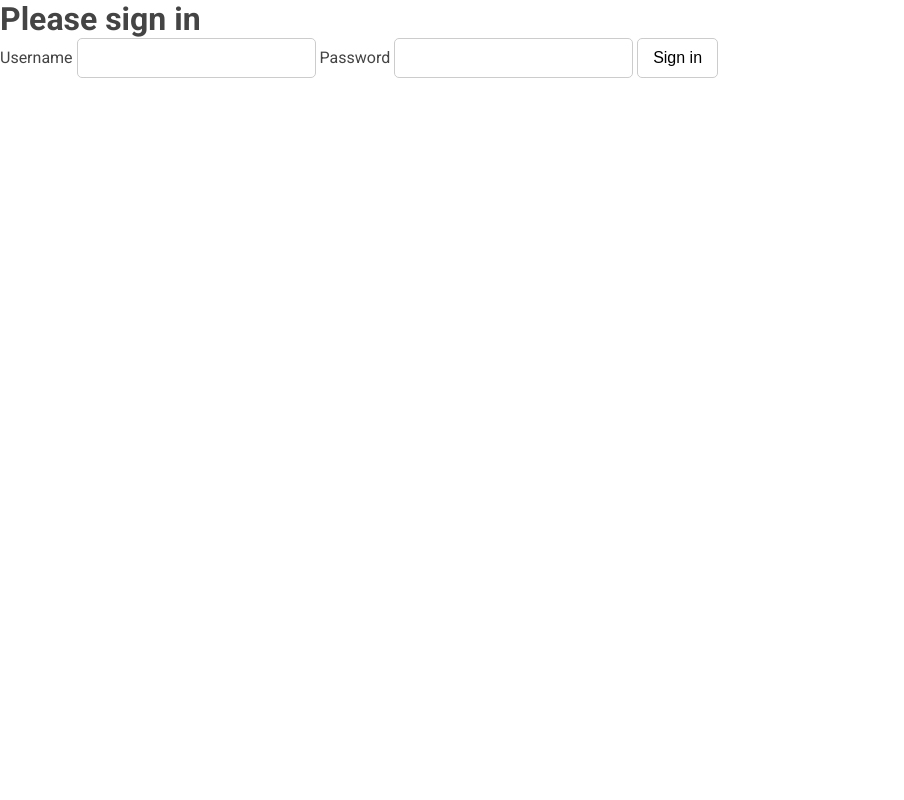
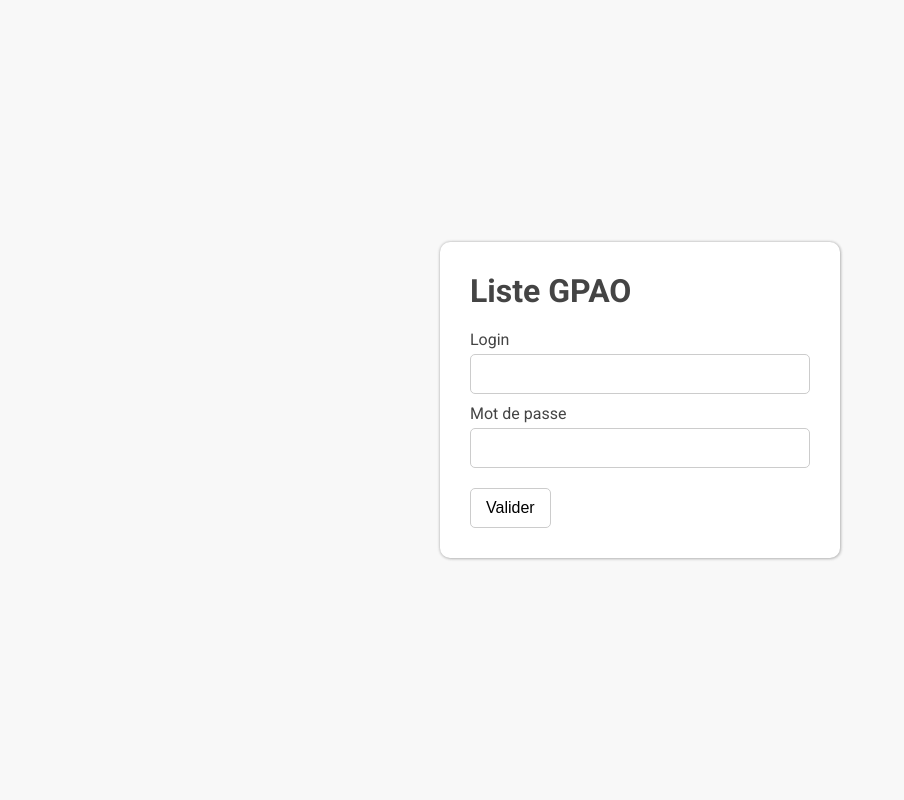
Before and after one commit to atcgroupe/gpao-sorter, a Symfony app: template templates/security/login.html.twig in a window 1280 px wide. Shown: the whole page, without its empty margins (0-904 px from the left). Run offline with Twig, Linux system fonts and the light colour scheme; the template is opened without the code that fills it, so the values that code supplies are empty; style sheets or scripts are compiled from the project's sources; some libraries are stand-ins or nearby versions.

Commit message:
feat: improve app style

```diff
--- a/assets/app.js
+++ b/assets/app.js
@@ -1,3 +1,2 @@
 import "./styles/variables.scss";
 import "./styles/app.scss";
-import "./scripts/modal_points";
--- /dev/null
+++ b/assets/scripts/login.js
@@ -0,0 +1 @@
+import "../styles/login.scss";
--- a/assets/styles/_base.scss
+++ b/assets/styles/_base.scss
@@ -32,4 +32,9 @@ button {
   border: var(--border-light);
   background-color: white;
   border-radius: 0.5rem;
+  transition: box-shadow 0.2s ease-in-out;
+
+  &:hover {
+    box-shadow: var(--box-shadow);
+  }
 }
--- /dev/null
+++ b/assets/styles/login.scss
@@ -0,0 +1,38 @@
+body {
+  background-color: var(--gray-50);
+}
+
+.form-container {
+  height: 100vh;
+  display: flex;
+  flex-flow: row nowrap;
+  justify-content: center;
+  align-items: center;
+
+  form {
+    width: 100%;
+    max-width: 40rem;
+    padding: 3rem;
+    border-radius: 1rem;
+    background-color: white;
+    box-shadow: var(--box-shadow);
+
+    h1 {
+      margin-bottom: 2rem;
+    }
+
+    .form-group {
+      display: flex;
+      flex-flow: column nowrap;
+      margin-top: 1rem;
+
+      label {
+        margin-bottom: 0.5rem;
+      }
+    }
+
+    button[type="submit"] {
+      margin-top: 2rem;
+    }
+  }
+}
--- a/assets/styles/variables.scss
+++ b/assets/styles/variables.scss
@@ -16,15 +16,14 @@
   --gray-1100: #444;
   --gray-1200: #333;
   --gray-1300: #222;
-
   --green-primary: #74bd23;
-
   --orange-primary: #ff6a00;
-
   --blue-primary: #608fd5;
   --blue-lighter: #7097d5;
   --blue-darker: #4c89d9;
 
   --border-light: 1px solid var(--gray-300);
   --border: 2px solid var(--gray-300);
+
+  --box-shadow: 0px 0px 3px var(--gray-500), 1px 1px 3px var(--gray-300);
 }
--- a/templates/security/login.html.twig
+++ b/templates/security/login.html.twig
@@ -3,6 +3,7 @@
 {% block title %}Log in!{% endblock %}
 
 {% block body %}
+  <div class="form-container">
     <form method="post">
       {% if error %}
         <div class="alert alert-danger">{{ error.messageKey|trans(error.messageData, 'security') }}</div>
@@ -14,29 +15,35 @@
         </div>
       {% endif %}
 
-    <h1 class="h3 mb-3 font-weight-normal">Please sign in</h1>
-    <label for="inputUsername">Username</label>
-    <input type="text" value="{{ last_username }}" name="username" id="inputUsername" class="form-control" autocomplete="username" required autofocus>
-    <label for="inputPassword">Password</label>
-    <input type="password" name="password" id="inputPassword" class="form-control" autocomplete="current-password" required>
+      <h1 class="h3 mb-3 font-weight-normal">Liste GPAO</h1>
+
+      <div class="form-group">
+        <label for="inputUsername">Login</label>
+        <input type="text" value="{{ last_username }}" name="username" id="inputUsername" autocomplete="username" required autofocus>
+      </div>
+
+      <div class="form-group">
+        <label for="inputPassword">Mot de passe</label>
+        <input type="password" name="password" id="inputPassword" autocomplete="current-password" required>
+      </div>
 
       <input type="hidden" name="_csrf_token"
              value="{{ csrf_token('authenticate') }}"
       >
 
-    {#
-        Uncomment this section and add a remember_me option below your firewall to activate remember me functionality.
-        See https://symfony.com/doc/current/security/remember_me.html
-
-        <div class="checkbox mb-3">
-            <label>
-                <input type="checkbox" name="_remember_me"> Remember me
-            </label>
-        </div>
-    #}
-
       <button class="btn btn-lg btn-primary" type="submit">
-        Sign in
+        Valider
       </button>
     </form>
+  </div>
 {% endblock %}
+
+{% block stylesheets %}
+  {{ parent() }}
+  {{ encore_entry_link_tags('login') }}
+{% endblock %}
+
+{% block javascripts %}
+  {{ parent() }}
+  {{ encore_entry_script_tags('login') }}
+{% endblock %}
--- a/webpack.config.js
+++ b/webpack.config.js
@@ -22,6 +22,8 @@ Encore
    * and one CSS file (e.g. app.css) if your JavaScript imports CSS.
    */
   .addEntry("app", "./assets/app.js")
+  .addEntry("login", "./assets/scripts/login.js")
+  .addEntry("list", "./assets/scripts/list.js")
 
   // enables the Symfony UX Stimulus bridge (used in assets/bootstrap.js)
   // .enableStimulusBridge('./assets/controllers.json')
```
Also changed, not shown: templates/home/home.html.twig (+10 -0 lines), assets/scripts/list.js (renamed from assets/scripts/modal_points.js), 1 other file. Lines whose indentation alone changed are shown as unchanged.
